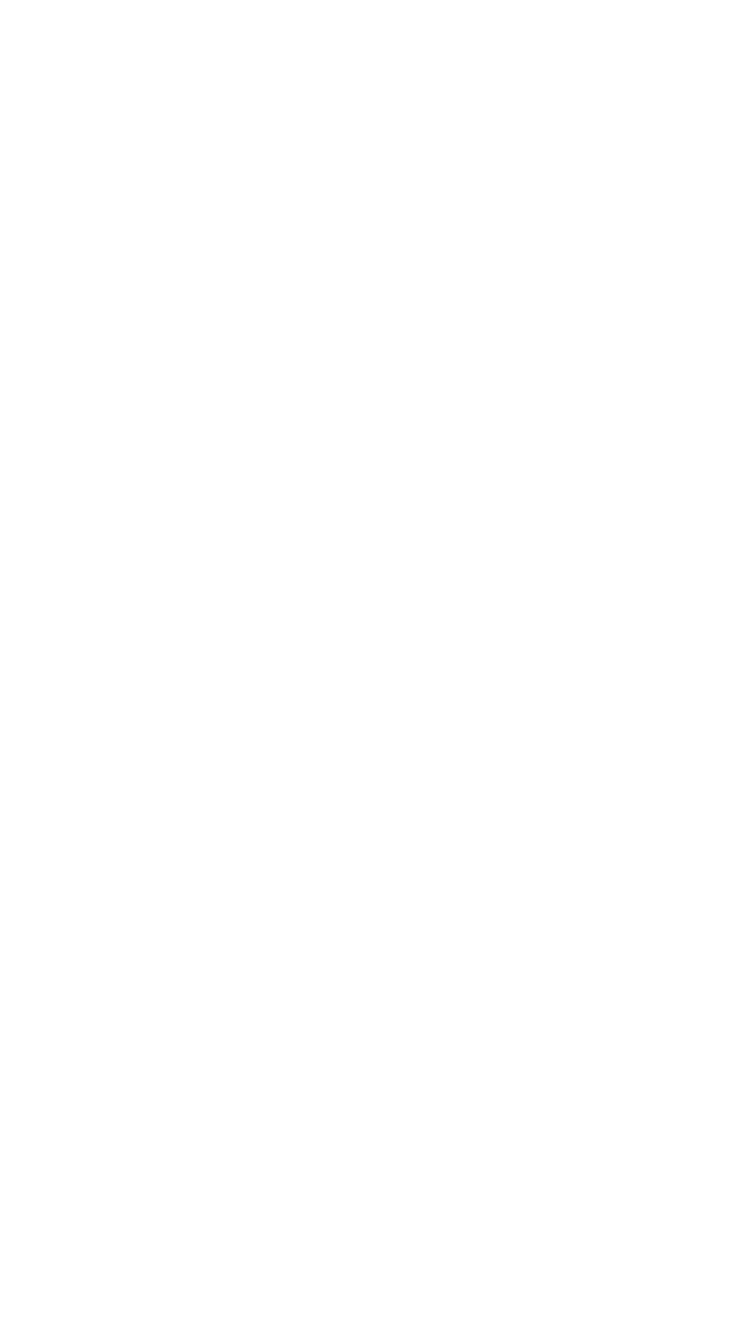
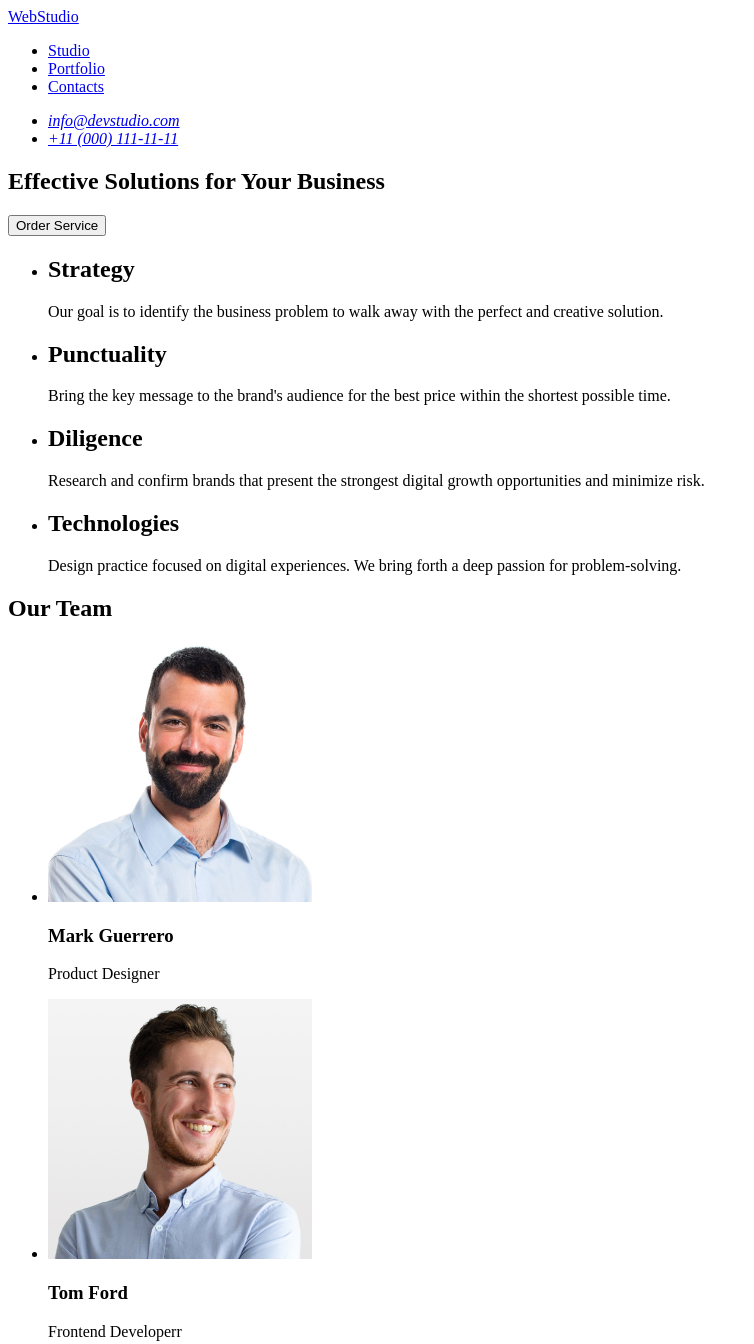
Before and after one commit to subatyucel/goit-markup-hw-01, a plain HTML site: page index.html in a window 1280 px wide. Shown: the top 1344 px of the page, without its empty margins (0-754 px from the left). Before the commit the page ends 800 px from the top, so only its background shows below. Drawn offline with Linux system fonts and the light colour scheme.

Commit message:
Jpg dosyalarının isimleri düzenlendi

```diff
--- a/index.html
+++ b/index.html
@@ -3,7 +3,112 @@
   <head>
     <meta charset="UTF-8" />
     <meta name="viewport" content="width=device-width, initial-scale=1.0" />
-    <title>Document</title>
+    <title>Homework 1</title>
   </head>
-  <body></body>
+  <body>
+    <header>
+      <nav>
+        <a href="index.html">WebStudio </a>
+        <ul>
+          <li><a href="#">Studio</a></li>
+          <li><a href="#">Portfolio</a></li>
+          <li><a href="#">Contacts</a></li>
+        </ul>
+        <address>
+          <ul>
+            <li><a href="mailto:info@devstudio.com">info@devstudio.com</a></li>
+            <li><a href="tel:+110001111111">+11 (000) 111-11-11</a></li>
+          </ul>
+        </address>
+      </nav>
+    </header>
+    <main>
+      <section>
+        <h1>Effective Solutions for Your Business</h1>
+        <button type="button">Order Service</button>
+      </section>
+
+      <section>
+        <ul>
+          <li>
+            <h2>Strategy</h2>
+            <p>
+              Our goal is to identify the business problem to walk away with the
+              perfect and creative solution.
+            </p>
+          </li>
+          <li>
+            <h2>Punctuality</h2>
+            <p>
+              Bring the key message to the brand's audience for the best price
+              within the shortest possible time.
+            </p>
+          </li>
+          <li>
+            <h2>Diligence</h2>
+            <p>
+              Research and confirm brands that present the strongest digital
+              growth opportunities and minimize risk.
+            </p>
+          </li>
+          <li>
+            <h2>Technologies</h2>
+            <p>
+              Design practice focused on digital experiences. We bring forth a
+              deep passion for problem-solving.
+            </p>
+          </li>
+        </ul>
+      </section>
+
+      <section>
+        <h2>Our Team</h2>
+        <ul>
+          <li>
+            <img
+              src="images/Mark-Guerrero.jpg"
+              alt="Mark Guerrero Profile Picture"
+              width="264"
+            />
+            <h3>Mark Guerrero</h3>
+            <p>Product Designer</p>
+          </li>
+          <li>
+            <img
+              src="images/Tom-Ford.jpg"
+              alt="Tom Ford Profile Picture"
+              width="264"
+            />
+            <h3>Tom Ford</h3>
+            <p>Frontend Developerr</p>
+          </li>
+          <li>
+            <img
+              src="images/Camila-Garcia.jpg"
+              alt="Camila Garcia Profile Picture"
+              width="264"
+            />
+            <h3>Camila Garcia</h3>
+            <p>Marketing</p>
+          </li>
+          <li>
+            <img
+              src="images/Daniel-Wilson.jpg"
+              alt="Daniel Wilson Profile Picture"
+              width="264"
+            />
+            <h3>Daniel Wilson</h3>
+            <p>UI Designer</p>
+          </li>
+        </ul>
+      </section>
+    </main>
+    <footer>
+      <a href="index.html">WebStudio</a>
+      <p>
+        Increase the flow of customers and sales for your business with digital
+        marketing & growth solutions.
+      </p>
+    </footer>
+  </body>
 </html>
```
Also changed, not shown: images/Camila-Garcia.jpg (renamed from images/img (2).jpg), images/Daniel-Wilson.jpg (renamed from images/img (3).jpg), images/Mark-Guerrero.jpg (renamed from images/img.jpg), images/Tom-Ford.jpg (renamed from images/img (1).jpg).
